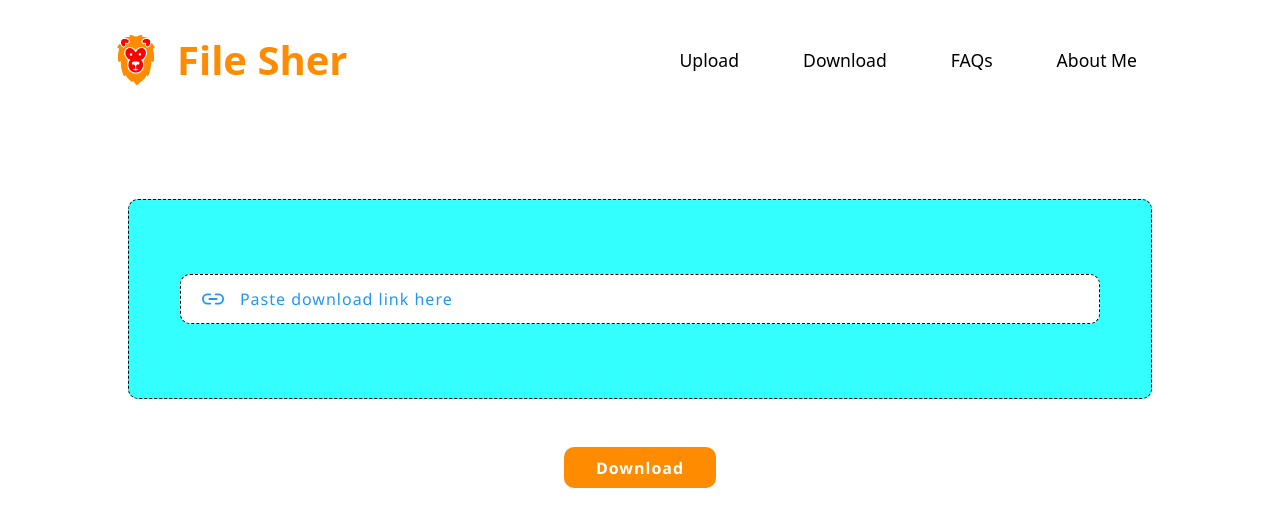
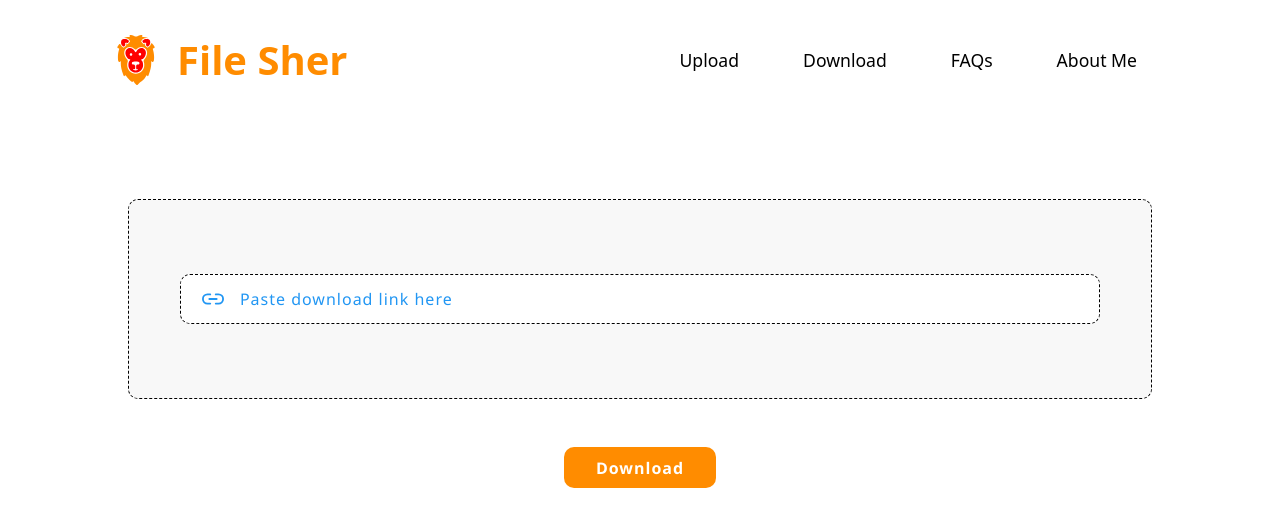
Before and after one commit to nteshxx/file-sher-client, a React (Create React App) app: page /download in a window 1280 px wide. Shown: the top 526 px of the page. Built offline with nearby package versions, Linux system fonts and the light colour scheme; no server answers.

Commit message:
reverting minor fix

```diff
--- a/src/styles/download.css
+++ b/src/styles/download.css
@@ -9,7 +9,7 @@
 .download-container {
   width: 80%;
   min-height: 200px;
-  background-color: #33FFFF;
+  background-color: var(--secondary-color);
   border: 1px dashed black;
   border-radius: 10px;
   margin: 1rem auto;
```
